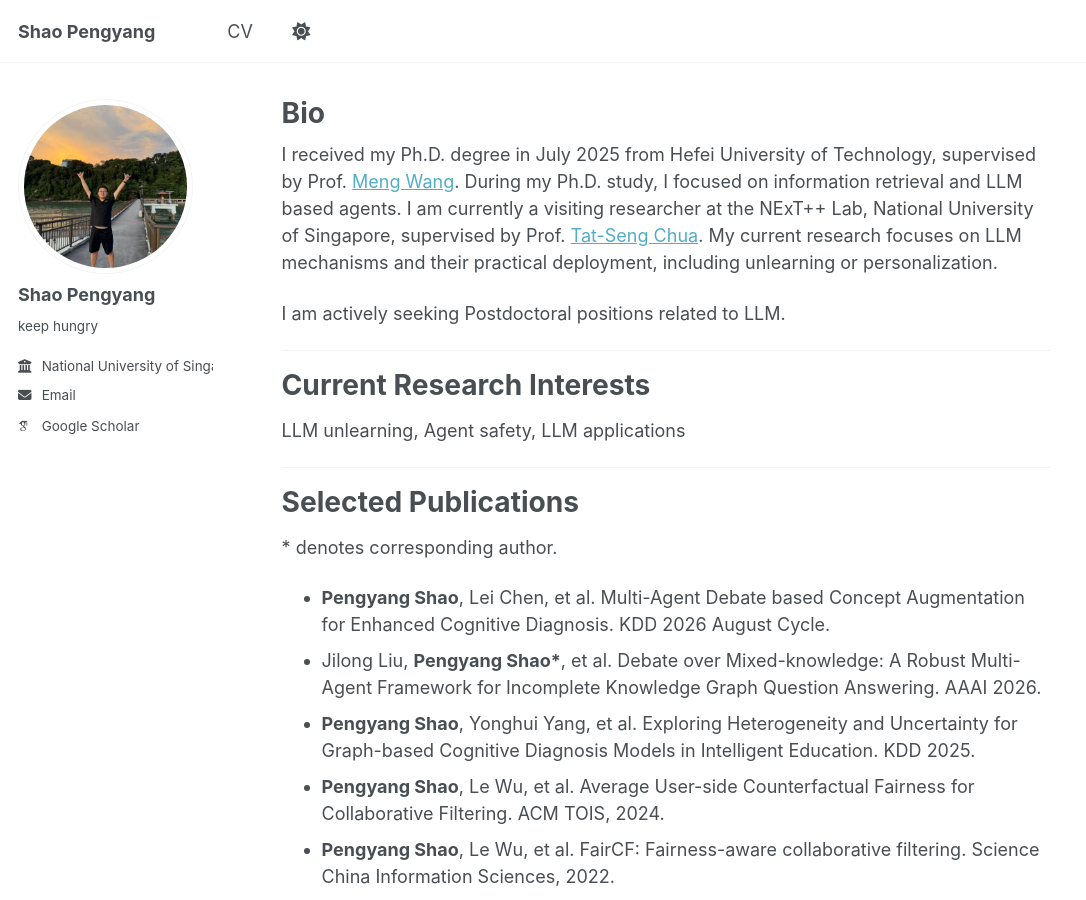
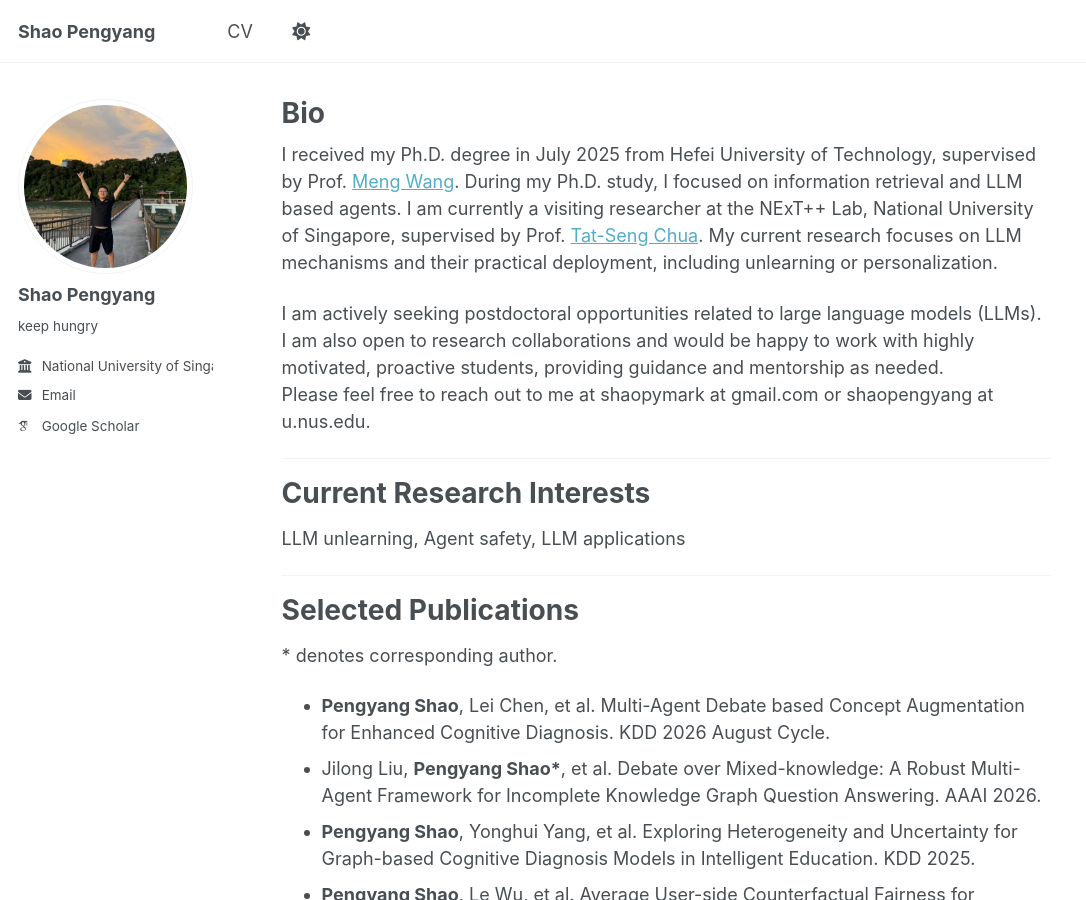
Before and after one commit to ShaoPengyang/ShaoPengyang.github.io, a Jekyll site: the page built from _pages/about.md, in a window 1280 px wide and 900 px high. Shown: the whole window, without its empty margins (0-1086 px from the left). Built offline with Jekyll 4.4.1, drawn with Linux system fonts in a browser that asks for light colours; some web fonts are replaced; a script bundle is joined from its source files by our own code; library files that are not in the unit come from our copies.

Commit message:
Update about.md

```diff
--- a/_pages/about.md
+++ b/_pages/about.md
@@ -10,7 +10,8 @@ redirect_from:
 I received my Ph.D. degree in July 2025 from Hefei University of Technology, supervised by Prof. [Meng Wang](https://scholar.google.com/citations?user=rHagaaIAAAAJ). During my Ph.D. study, I focused on information retrieval and LLM based agents. I am currently a visiting researcher at the NExT++ Lab, National University of Singapore, supervised by Prof. [Tat-Seng Chua](https://scholar.google.com/citations?user=3kz6GDEAAAAJ).
 My current research focuses on LLM mechanisms and their practical deployment, including unlearning or personalization.
 
-I am actively seeking Postdoctoral positions related to LLM.
+I am actively seeking postdoctoral opportunities related to large language models (LLMs). I am also open to research collaborations and would be happy to work with highly motivated, proactive students, providing guidance and mentorship as needed.
+Please feel free to reach out to me at shaopymark at gmail.com or shaopengyang at u.nus.edu.
 
 
 ---
```
